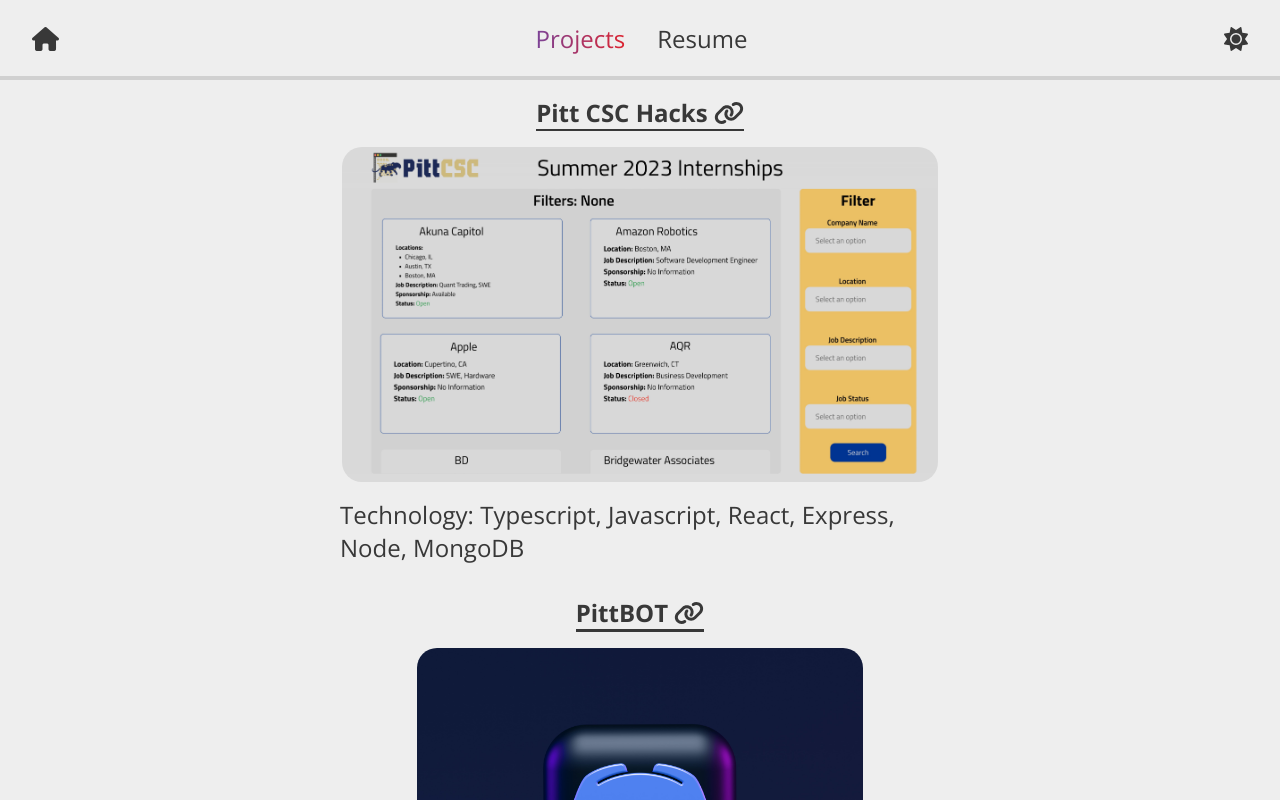
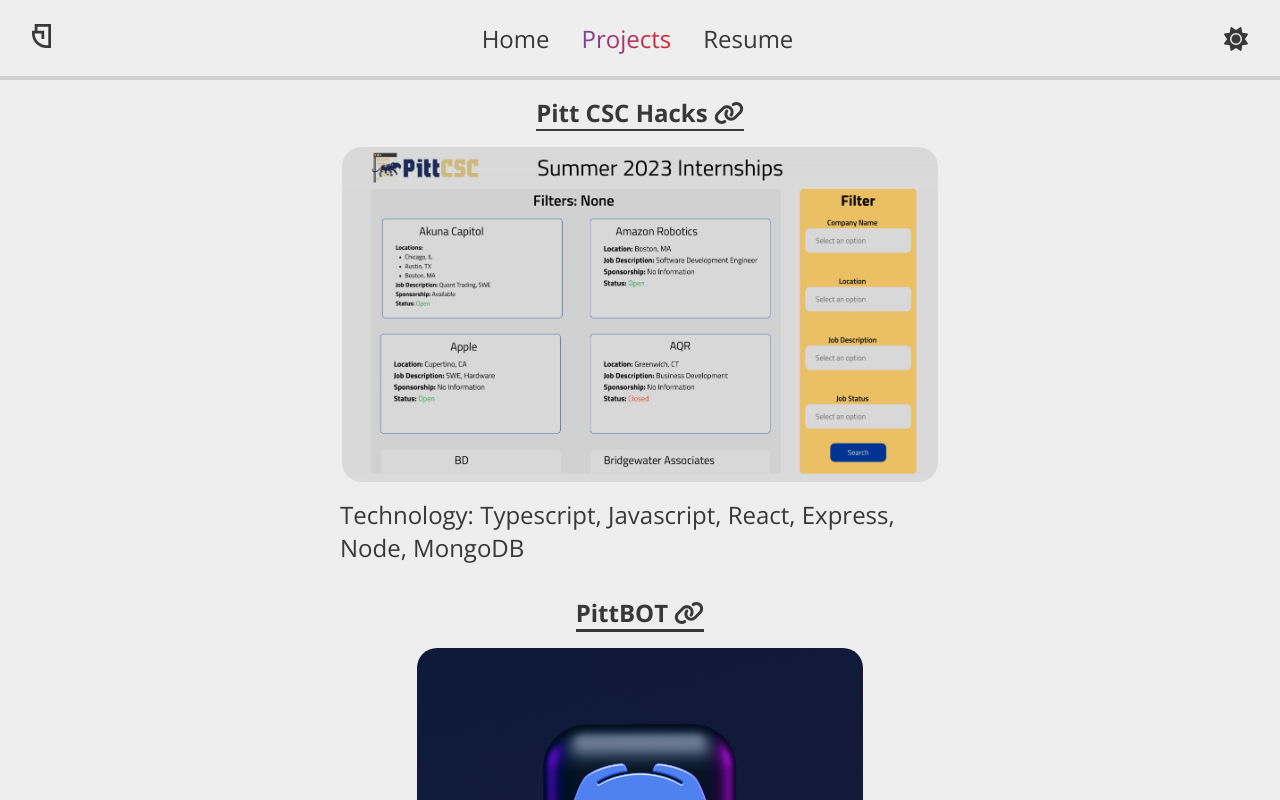
Before and after one commit to josband/josband.github.io, a React (Create React App) app in the folder client/: page /projects in a window 1280 px wide. Shown: the top 800 px of the page. Built offline with nearby package versions, Linux system fonts and the light colour scheme.

Commit message:
Added Logo

```diff
--- a/client/src/assets/projects.json
+++ b/client/src/assets/projects.json
@@ -4,27 +4,27 @@
     "link": "https://github.com/josband/CSC-Hacks-2022",
     "image": "img/Website_Design.jpg",
     "tech": "Typescript, Javascript, React, Express, Node, MongoDB",
-    "description": "Created an application for simpler job finding experience."
+    "description": "I created a full-stack application with two other students in a two week long hackathon. It streamlines the user experience of Pitt's CS Clubs internship repository which has over 15,000 stars."
   },
   {
     "title": "PittBOT",
     "link": "https://github.com/josband/PittBOT",
     "image": "img/Bot.jpg",
     "tech": "Python, SQLite, Pycord",
-    "description": "Official Bot for Pitt Residence Discord Servers."
+    "description": "Worked on the official bot for Pitt Residence Discord Servers. I more specifically focused on emoji synchronization between all residence hall servers with approval features for administrators."
   },
   {
     "title": "Chess Game",
     "link": "https://github.com/josband/java-chess",
     "image": "img/Chess.jpg",
     "tech": "Java, Swing",
-    "description": "Implementation of a game I am not very good at."
+    "description": "Implementation of a game I am not very good at. I created the underlying pieces and check mate detection and legal move behavior. This was my first major personal project."
   },
   {
     "title": "Best Neighborhood in Pittsburgh",
     "link": "https://github.com/josband/CMPINF10_Final_Project",
     "image": "img/Neighborhood.jpg",
     "tech": "Python, Pandas, Geopandas, Matplotlib, NumPy",
-    "description": "An introduction to Data Analysis work in a team"
+    "description": "An introduction to Data Analysis work in a team. We were tasked with finding the best neighborhood in Pittsburgh using open source Western Pennsylvania Regional Data Center data."
   }
 ]
--- a/client/src/components/NavBar.css
+++ b/client/src/components/NavBar.css
@@ -1,6 +1,12 @@
 /* Primary Header */
 .logo {
   margin: 0 2rem;
+}
+
+.logo > svg {
+  fill: var(--clr-text);
+  height: 1.5rem;
+  width: auto;
 }
 
 .theme-toggle {
@@ -25,6 +31,7 @@
   display: flex;
   justify-content: space-between;
   align-items: center;
+  flex-wrap: wrap;
   gap: 2rem;
 }
 
--- a/client/src/components/NavBar.tsx
+++ b/client/src/components/NavBar.tsx
@@ -4,15 +4,16 @@
 import { faSun, faMoon } from "@fortawesome/free-solid-svg-icons";
 import { enableDarkTheme, enableLightTheme } from "../util/DarkTheme";
 import { getCookie } from "../util/Cookie";
+import { ReactComponent as Logo } from "../assets/logo.svg";
 import "./NavBar.css";
 
 const NavBar: React.FC = () => {
-  // TODO: Refactor so dark theme hooks are in this component
   // Refer to this for why called twice: https://stackoverflow.com/questions/62106596/reactjs-setstate-being-called-twice-in-a-function-called-once-why
   const [darkTheme, setDarkTheme] = useState<boolean>(() => {
     // Check if cookie does not exist, if not, check what the user's preferred theme is
     const cookieVal = getCookie("theme");
 
+    // Use prefered theme if not cookie exists
     if (cookieVal === "")
       return (
         window.matchMedia &&
@@ -30,18 +31,27 @@
 
   return (
     <header className="primary-header">
-      <div className="logo" title="Home">
-        <NavLink
+      <div className="logo">
+        <Logo />
+        {/* <NavLink
           className={({ isActive }) => (isActive ? "text-gradient" : "")}
           to="/"
         >
           <i className="fa-solid fa-house"></i>
-        </NavLink>
+        </NavLink> */}
       </div>
 
       <nav>
         <ul id="primary-navigation" className="primary-navigation">
-          <li>
+          <li title="Home">
+            <NavLink
+              className={({ isActive }) => (isActive ? "text-gradient" : "")}
+              to="/"
+            >
+              Home
+            </NavLink>
+          </li>
+          <li title="Projects">
             <NavLink
               className={({ isActive }) => (isActive ? "text-gradient" : "")}
               to="/projects"
@@ -57,7 +67,7 @@
               Teaching
             </NavLink>
           </li> */}
-          <li>
+          <li title="Resume">
             <NavLink
               className={({ isActive }) => (isActive ? "text-gradient" : "")}
               to="/resume"
--- a/client/src/components/ProjectItem.css
+++ b/client/src/components/ProjectItem.css
@@ -35,6 +35,8 @@
 }
 
 .project-description {
+  font-size: 0.75em;
+  overflow-y: auto;
   position: absolute;
   top: 0;
   border-radius: 1.25rem;
```
Also changed, not shown: client/src/assets/logo.svg (added), client/src/logo.svg (deleted).
